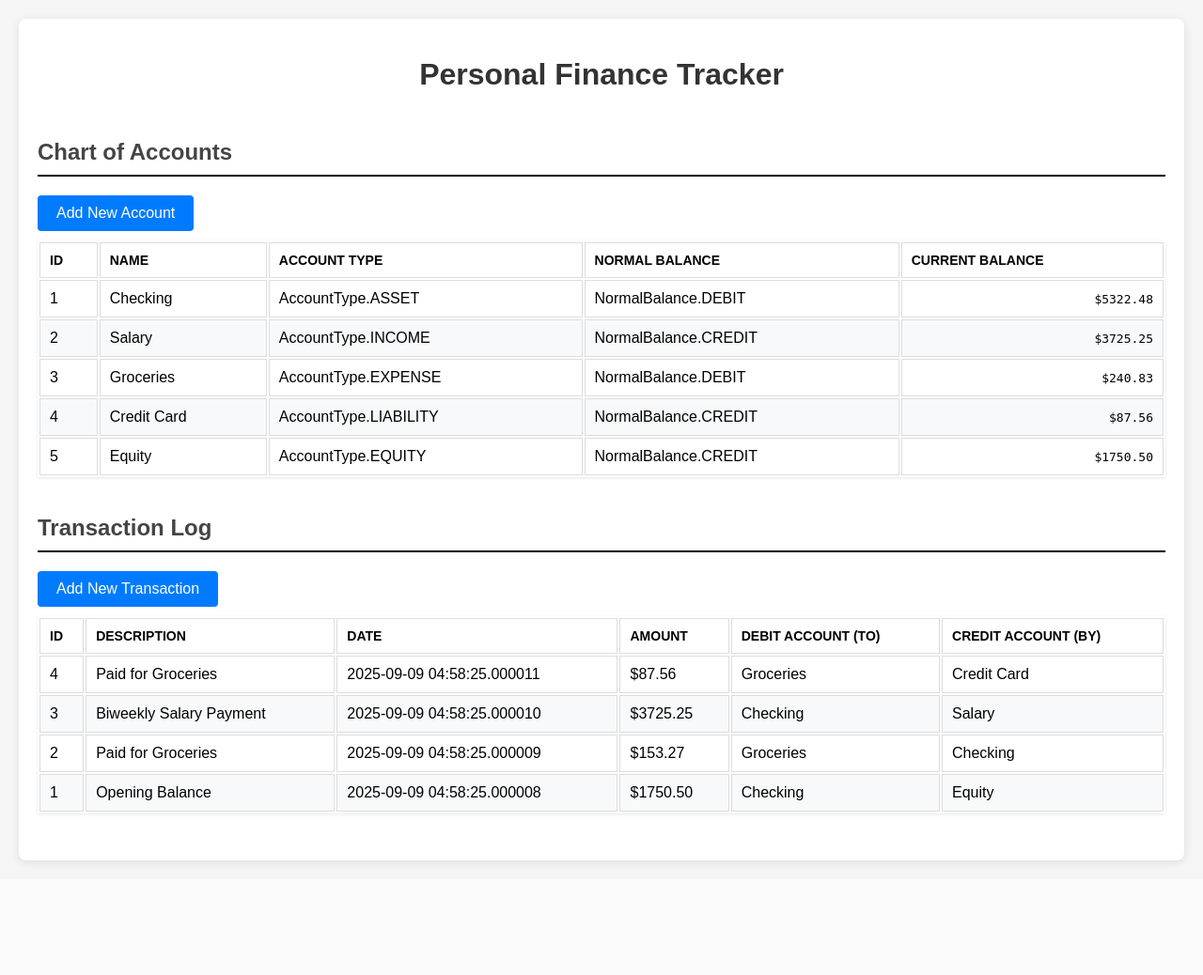
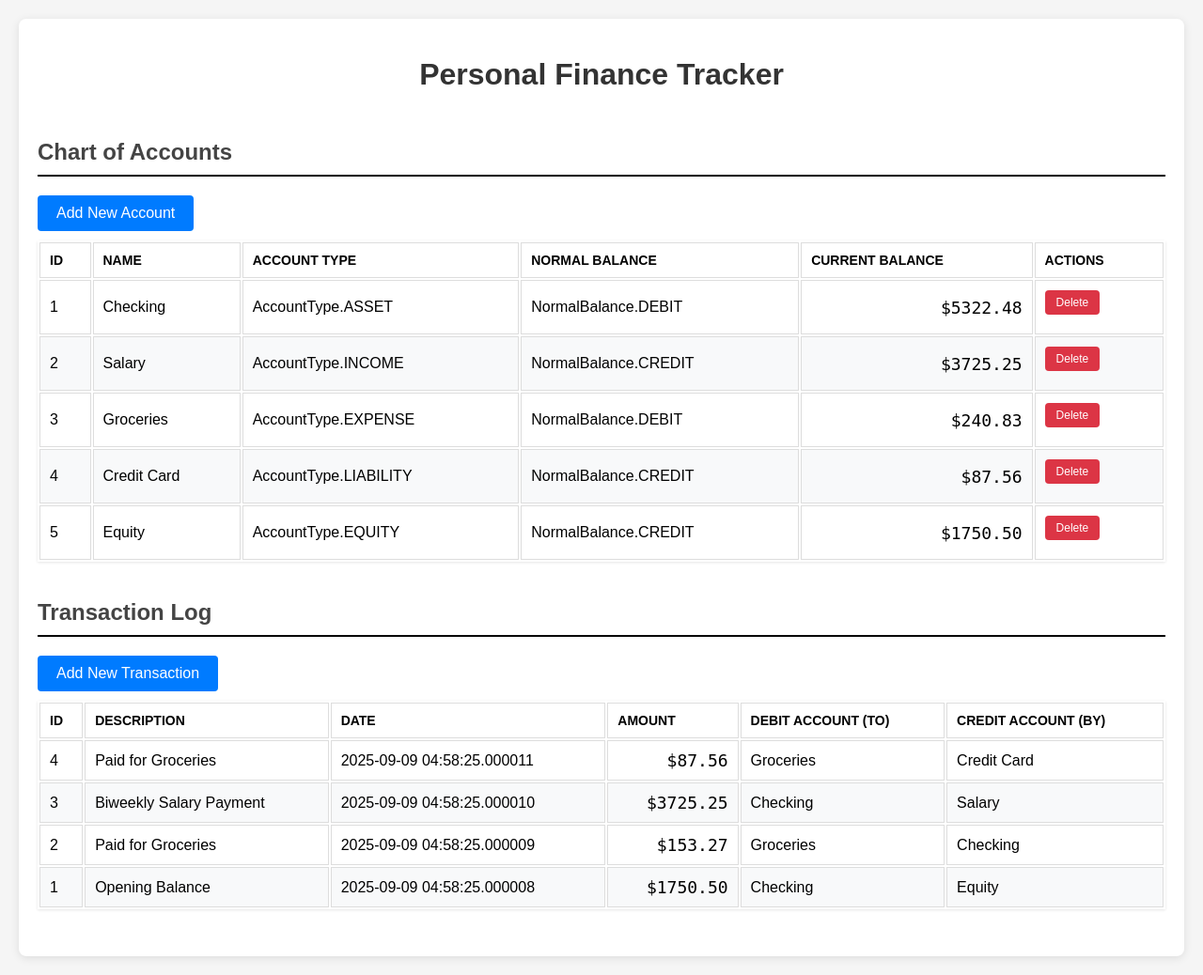
Before and after one commit to christianlaverde/pft, a Flask app: page / in a window 1280 px wide. Shown: the whole page at 94% size. Before the commit the page ends 921 px from the top, so only its background shows below. Run offline with Flask 3, Linux system fonts and the light colour scheme; data comes from the database, SQL or seed files in the repository.

Commit message:
Add delete functionality, account removed from table and marked inactive in transaction table

```diff
--- a/app.py
+++ b/app.py
@@ -1,4 +1,4 @@
-from flask import Flask, render_template, request, url_for, flash, redirect
+from flask import Flask, render_template, request, url_for, flash, redirect, jsonify
 from sqlalchemy import func
 from datetime import datetime
 from decimal import Decimal
@@ -15,7 +15,9 @@ db.init_app(app)
 
 @app.route('/')
 def index():
-    accounts = Account.query.all()
+    accounts = Account.query.filter(
+        Account.is_active
+    ).all()
     transactions = Transaction.query.order_by(Transaction.date.desc()).all()
 
     return render_template('dashboard.html',
@@ -49,6 +51,24 @@ def add_account():
             flash(f'Error adding account: {str(e)}', 'error')
 
     return render_template('add_account.html')
+
+
+@app.route('/accounts/<int:account_id>', methods=['DELETE'])
+def delete_account(account_id):
+    """Mark an account inactive"""
+    account = Account.query.get_or_404(account_id)
+    account.is_active = False
+
+    try:
+        db.session.commit()
+        return jsonify({
+            'message': f'Account {account.name} successfully marked inactive!',
+        }), 200
+    except Exception as e:
+        db.session.rollback()
+        return jsonify({
+            'error': f'Error marking account inactive: {str(e)}'
+        }), 500
 
 
 @app.route('/add_transaction', methods=['GET', 'POST'])
--- a/templates/dashboard.html
+++ b/templates/dashboard.html
@@ -64,6 +64,7 @@
     .amount {
       text-align: right;
       font-family: monospace;
+      font-size: 18px;
     }
 
     .btn {
@@ -82,6 +83,16 @@
 
     .btn:hover {
       background-color: #0056b3;
+    }
+
+    .delete-btn {
+      background-color: #dc3545;
+      padding: 6px 12px;
+      font-size: 12px;
+    }
+
+    .delete-btn:hover {
+      background-color: #c82333;
     }
     </style>
   </head>
@@ -109,16 +120,20 @@
             <th>Account Type</th>
             <th>Normal Balance</th>
             <th>Current Balance</th>
+            <th>Actions</th>
           </tr>
         </thead>
         <tbody>
           {% for account in accounts %}
-          <tr>
+          <tr data-account-id={{ account.id }}>
             <td>{{ account.id }}</td>
             <td>{{ account.name }}</td>
             <td>{{ account.account_type }}</td>
             <td>{{ account.normal_balance }}</td>
             <td class="amount">${{ account.get_balance() }}</td>
+            <td>
+              <button class="btn delete-btn" onclick="deleteAccount('{{ account.name }}', {{ account.id }})">Delete</button>
+            </td>
           </tr>
           {% else %}
           <td colspan="6" style="text-align: center; font-style: italic;">No Accounts Found.</td>
@@ -143,13 +158,17 @@
         </thead>
         <tbody>
           {% for transaction in transactions %}
-          <tr>
+          <tr class="transaction-row">
             <td>{{ transaction.id }}</td>
             <td>{{ transaction.description }}</td>
             <td>{{ transaction.date }}</td>
-            <td>${{ transaction.amount }}</td>
-            <td>{{ transaction.debit_account.name }}</td>
-            <td>{{ transaction.credit_account.name }}</td>
+            <td class="amount">${{ transaction.amount }}</td>
+            <td class="transaction-debit-account" data-account-id="{{ transaction.debit_account_id }}">
+              {{ transaction.debit_account.name }} {{ '(INACTIVE)' if not transaction.debit_account.is_active else '' }}
+            </td>
+            <td class="transaction-credit-account" data-account-id="{{ transaction.credit_account_id }}">
+              {{ transaction.credit_account.name }} {{ '(INACTIVE)' if not transaction.credit_account.is_active else '' }}
+            </td>
           </tr>
           {% else %}
           <td colspan="6" style="text-align: center; font-style: italic;">No Transactions Found.</td>
@@ -157,5 +176,60 @@
         </tbody>
       </table>
     </div>
+    <script>
+    async function deleteAccount(accountName, accountId) {
+      confirmation = confirm(`Are you sure you want to delete Account ${accountName}?`);
+
+      if (confirmation) {
+        const row = document.querySelector(`tr[data-account-id="${accountId}"`);
+
+        try {
+          const response = await fetch(`/accounts/${accountId}`, {
+            method: 'DELETE',
+            headers: {
+              'Content-Type': 'application/json',
+            },
+          });
+
+          if (response.ok) {
+            setTimeout(() => {
+              row.remove();
+              console.log(`Account ${accountId} marked as deleted`);
+            }, 300)
+
+            updateTransactionTableForInactiveAccount(accountId);
+          } else {
+            console.error(`Account ${accountId} not found`);
+          }
+        } catch (error) {
+          console.error(`Error deleting resource: ${error}`);
+        }
+      }
+    }
+
+    async function updateTransactionTableForInactiveAccount(accountId) {
+      const transactionRows = document.querySelectorAll('.transaction-row');
+
+      transactionRows.forEach(
+        row => {
+          const debitCell = row.querySelector('.transaction-debit-account');
+          if (debitCell && debitCell.dataset.accountId === accountId) {
+            const accountNameText = debitCell.textContent;
+            if (!accountNameText.includes('(INACTIVE)')) {
+              debitCell.textContent = accountNameText + '(INACTIVE)';
+            }
+          }
+
+          const creditCell = row.querySelector('.transaction-credit-account');
+          if (creditCell && parseInt(creditCell.dataset.accountId, 10) === accountId) {
+            const accountNameText = creditCell.textContent;
+            if (!accountNameText.includes('(INACTIVE)')) {
+              creditCell.textContent = accountNameText + '(INACTIVE)';
+            }
+          }
+        }
+      );
+    }
+    </script>
   </body>
 </html>
```
